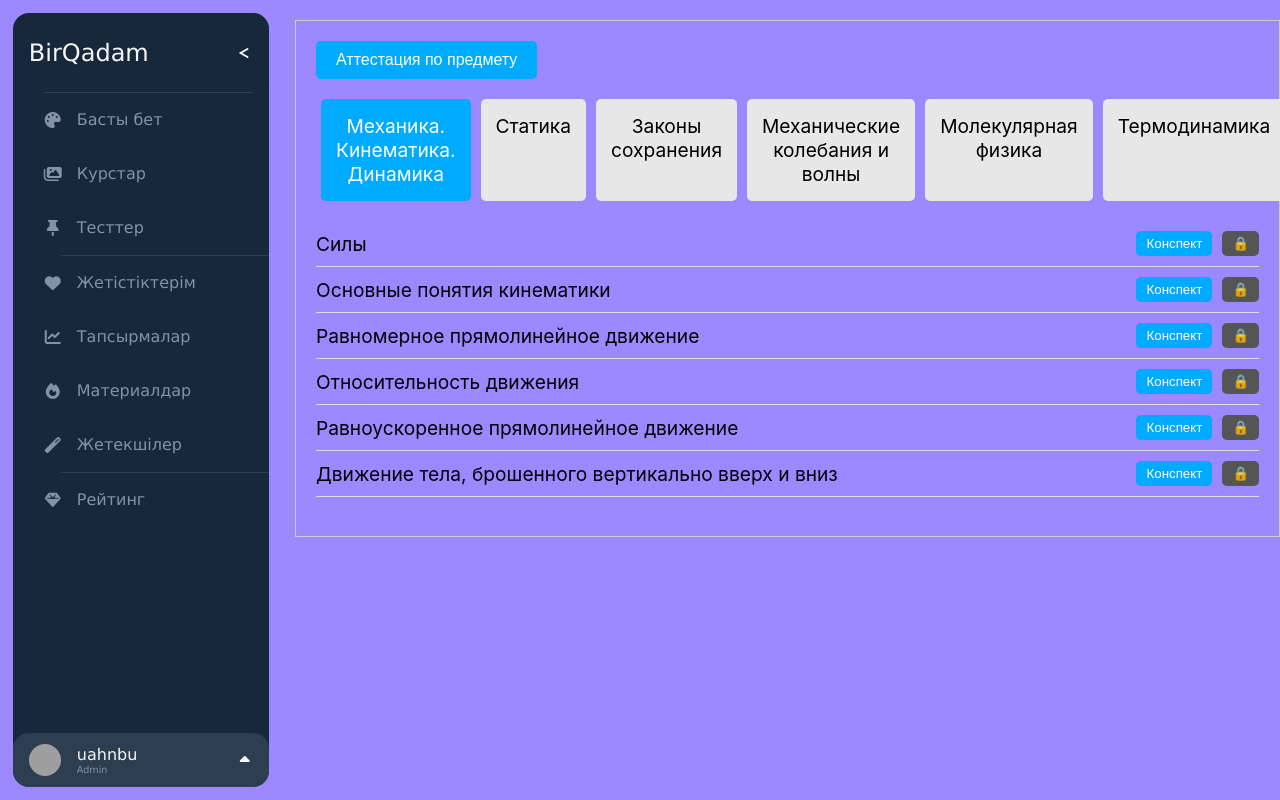
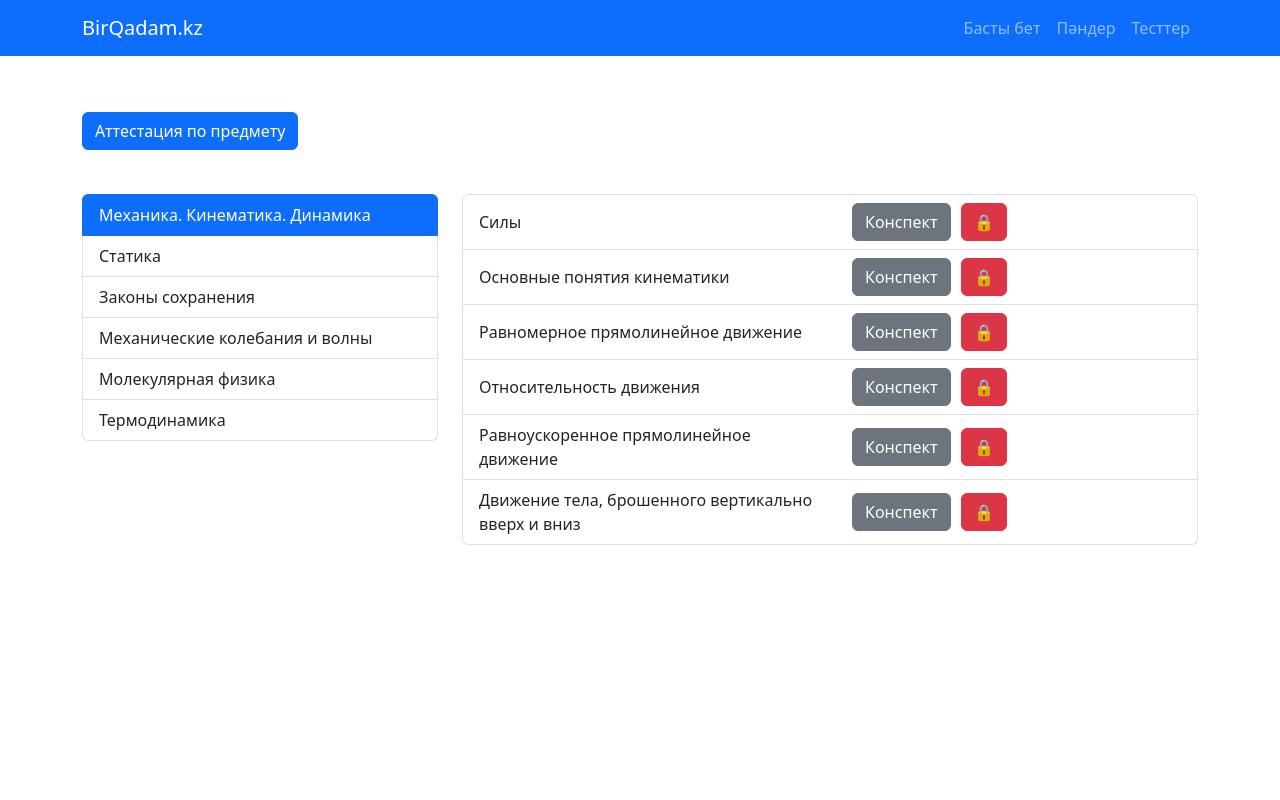
Before and after one commit to nurbolatkz/isma_edu_front, a React (Create React App) app: page / in a window 1280 px wide. Built offline with nearby package versions, Linux system fonts and the light colour scheme; grey boxes are pictures that could not be loaded.

Commit message:
change styles of project

```diff
--- a/package.json
+++ b/package.json
@@ -4,10 +4,15 @@
   "private": true,
   "dependencies": {
     "@fortawesome/fontawesome-free": "^6.5.2",
+    "@fortawesome/fontawesome-svg-core": "^6.5.2",
+    "@fortawesome/free-solid-svg-icons": "^6.5.2",
+    "@fortawesome/react-fontawesome": "^0.2.2",
     "@testing-library/jest-dom": "^5.17.0",
     "@testing-library/react": "^13.4.0",
     "@testing-library/user-event": "^13.5.0",
+    "bootstrap": "^5.3.3",
     "react": "^18.3.1",
+    "react-bootstrap": "^2.10.2",
     "react-dom": "^18.3.1",
     "react-scripts": "5.0.1",
     "web-vitals": "^2.1.4"
--- a/src/App.css
+++ b/src/App.css
@@ -1,5 +1,5 @@
 :root {
-  --background: #9c88ff;
+  --background: #fff;
   --navbar-width: 256px;
   --navbar-width-min: 80px;
   --navbar-dark-primary: #18283b;
@@ -8,7 +8,8 @@
   --navbar-light-secondary: #8392a5;
 }
 
-html, body {
+html,
+body {
   margin: 0;
   background: var(--background);
 }
@@ -16,7 +17,8 @@ html, body {
 #nav-toggle:checked ~ #nav-header {
   width: calc(var(--navbar-width-min) - 16px);
 }
-#nav-toggle:checked ~ #nav-content, #nav-toggle:checked ~ #nav-footer {
+#nav-toggle:checked ~ #nav-content,
+#nav-toggle:checked ~ #nav-footer {
   width: var(--navbar-width-min);
 }
 #nav-toggle:checked ~ #nav-header #nav-title {
@@ -24,14 +26,15 @@ html, body {
   pointer-events: none;
   transition: opacity 0.1s;
 }
-#nav-toggle:checked ~ #nav-header label[for=nav-toggle] {
+#nav-toggle:checked ~ #nav-header label[for="nav-toggle"] {
   left: calc(50% - 8px);
   transform: translate(-50%);
 }
 #nav-toggle:checked ~ #nav-header #nav-toggle-burger {
   background: var(--navbar-light-primary);
 }
-#nav-toggle:checked ~ #nav-header #nav-toggle-burger:before, #nav-toggle:checked ~ #nav-header #nav-toggle-burger::after {
+#nav-toggle:checked ~ #nav-header #nav-toggle-burger:before,
+#nav-toggle:checked ~ #nav-header #nav-toggle-burger::after {
   width: 16px;
   background: var(--navbar-light-secondary);
   transform: translate(0, 0) rotate(0deg);
@@ -48,7 +51,8 @@ html, body {
   left: 50%;
   transform: translate(-50%);
 }
-#nav-toggle:checked ~ #nav-footer #nav-footer-titlebox, #nav-toggle:checked ~ #nav-footer label[for=nav-footer-toggle] {
+#nav-toggle:checked ~ #nav-footer #nav-footer-titlebox,
+#nav-toggle:checked ~ #nav-footer label[for="nav-footer-toggle"] {
   opacity: 0;
   transition: opacity 0.1s;
   pointer-events: none;
@@ -80,7 +84,7 @@ html, body {
   color: inherit;
   text-decoration: inherit;
 }
-#nav-bar input[type=checkbox] {
+#nav-bar input[type="checkbox"] {
   display: none;
 }
 
@@ -107,7 +111,7 @@ html, body {
   transition: opacity 1s;
 }
 
-label[for=nav-toggle] {
+label[for="nav-toggle"] {
   position: absolute;
   right: 0;
   width: 3rem;
@@ -126,7 +130,8 @@ label[for=nav-toggle] {
   border-radius: 99px;
   transition: background 0.2s;
 }
-#nav-toggle-burger:before, #nav-toggle-burger:after {
+#nav-toggle-burger:before,
+#nav-toggle-burger:after {
   content: "";
   position: absolute;
   top: -6px;
@@ -160,7 +165,7 @@ label[for=nav-toggle] {
 }
 #nav-content::-webkit-scrollbar-thumb {
   border-radius: 99px;
-  background-color: #D62929;
+  background-color: #d62929;
 }
 
 #nav-content-highlight {
@@ -174,7 +179,8 @@ label[for=nav-toggle] {
   border-radius: 16px 0 0 16px;
   transition: top 0.2s;
 }
-#nav-content-highlight:before, #nav-content-highlight:after {
+#nav-content-highlight:before,
+#nav-content-highlight:after {
   content: "";
   position: absolute;
   right: 0;
@@ -270,7 +276,9 @@ label[for=nav-toggle] {
   display: flex;
   flex-direction: column;
   z-index: 2;
-  transition: width 0.2s, height 0.2s;
+  transition:
+    width 0.2s,
+    height 0.2s;
 }
 
 #nav-footer-heading {
@@ -314,11 +322,11 @@ label[for=nav-toggle] {
   height: 30%;
   min-height: 54px;
 }
-#nav-footer-toggle:checked + #nav-footer label[for=nav-footer-toggle] {
+#nav-footer-toggle:checked + #nav-footer label[for="nav-footer-toggle"] {
   transform: rotate(180deg);
 }
 
-label[for=nav-footer-toggle] {
+label[for="nav-footer-toggle"] {
   position: absolute;
   right: 0;
   width: 3rem;
@@ -326,7 +334,9 @@ label[for=nav-footer-toggle] {
   display: flex;
   align-items: center;
   cursor: pointer;
-  transition: transform 0.2s, opacity 0.2s;
+  transition:
+    transform 0.2s,
+    opacity 0.2s;
 }
 
 #nav-footer-content {
@@ -343,9 +353,8 @@ label[for=nav-footer-toggle] {
 }
 #nav-footer-content::-webkit-scrollbar-thumb {
   border-radius: 99px;
-  background-color: #D62929;
+  background-color: #d62929;
 }
-
 
 .selected_content {
   padding: 20px;
@@ -358,12 +367,10 @@ label[for=nav-footer-toggle] {
 
 /* Adjust margin-left when navbar is hidden */
 
-
 /* Adjust margin-left when navbar is opened */
 .navbar-opened {
   margin-left: 95px; /* Adjust margin left when navbar is opened */
 }
-
 
 .course-info {
   border: 1px solid #ccc;
@@ -458,7 +465,6 @@ label[for=nav-footer-toggle] {
   background-color: #0056b3;
 }
 
-
 .attestation-btn {
   background-color: #00aaff;
   color: white;
@@ -513,7 +519,8 @@ label[for=nav-footer-toggle] {
   flex-grow: 1;
 }
 
-.concept-btn, .lock-btn {
+.concept-btn,
+.lock-btn {
   background-color: #00aaff;
   color: white;
   border: none;
@@ -526,3 +533,21 @@ label[for=nav-footer-toggle] {
 .lock-btn {
   background-color: #555;
 }
+
+.navbar-brand {
+  flex-grow: 1;
+  text-align: center;
+}
+
+@media (min-width: 768px) {
+  .navbar-brand {
+    text-align: left;
+  }
+}
+
+.nav_items {
+  float: right;
+}
+.attestation-btn {
+  margin-top: 5%;
+}
--- a/src/App.js
+++ b/src/App.js
@@ -1,10 +1,10 @@
-import React, { useState } from 'react';
-import './App.css';
-import Navbar from './components/Navbar';
-import SubjectsDetail from './components/SubjectsDetail';
+import React, { useState } from "react";
+import "./App.css";
+import Navbar from "./components/Navbar";
+import SubjectsDetail from "./components/SubjectsDetail";
 
 function App() {
-  const [selectedContent, setSelectedContent] = useState('');
+  const [selectedContent, setSelectedContent] = useState("");
   const [isNavbarOpen, setIsNavbarOpen] = useState(false);
 
   const handleNavbarItemClick = (content) => {
@@ -17,11 +17,13 @@ function App() {
 
   return (
     <div>
-      <Navbar onNavbarItemClick={handleNavbarItemClick} isNavbarOpen={isNavbarOpen} toggleNavbar={toggleNavbar} />
-      <div className={`selected_content ${isNavbarOpen ? 'navbar-opened' : ''}`}>
-        {selectedContent}
-        <SubjectsDetail />
-      </div>
+      <Navbar
+        onNavbarItemClick={handleNavbarItemClick}
+        isNavbarOpen={isNavbarOpen}
+        toggleNavbar={toggleNavbar}
+      />
+
+      <SubjectsDetail />
     </div>
   );
 }
--- a/src/components/Navbar.js
+++ b/src/components/Navbar.js
@@ -1,83 +1,27 @@
-import React from 'react';
-import '../style.css';
+import React from "react";
+import "../style.css";
+import Container from "react-bootstrap/Container";
+import Nav from "react-bootstrap/Nav";
+import Navbar from "react-bootstrap/Navbar";
+import "bootstrap/dist/css/bootstrap.min.css";
 
-function Navbar({ onNavbarItemClick, isNavbarOpen, toggleNavbar }) {
-    const handleItemClick = (content) => {
-      onNavbarItemClick(content);
-    };
+function NavbarContainer({ onNavbarItemClick, isNavbarOpen, toggleNavbar }) {
+  const handleItemClick = (content) => {
+    onNavbarItemClick(content);
+  };
 
-    return (
-    <div id="nav-bar">
-         <input id="nav-toggle" type="checkbox" checked={isNavbarOpen} onChange={toggleNavbar} />
-
-      <div id="nav-header">
-        <a id="nav-title" href="#" >
-          BirQadam
-        </a>
-        <label htmlFor="nav-toggle">
-          <span id="nav-toggle-burger"></span>
-        </label>
-        <hr />
-      </div>
-      <div id="nav-content">
-         <div className="nav-button" onClick={() => handleItemClick('Басты бет')}>
-            <i className="fas fa-palette"></i>
-            <span>Басты бет</span>
-        </div>
-        <div className="nav-button"  onClick={() => handleItemClick('Курстар')}>
-          <i className="fas fa-images"></i>
-          <span>Курстар</span>
-        </div>
-        <div className="nav-button"  onClick={() => handleItemClick('Тесттер')}>
-          <i className="fas fa-thumbtack"></i>
-          <span>Тесттер</span>
-        </div>
-        <hr />
-        <div className="nav-button">
-          <i className="fas fa-heart"></i>
-          <span>Жетістіктерім</span>
-        </div>
-        <div className="nav-button">
-          <i className="fas fa-chart-line"></i>
-          <span>Тапсырмалар</span>
-        </div>
-        <div className="nav-button">
-          <i className="fas fa-fire"></i>
-          <span>Материалдар</span>
-        </div>
-        <div className="nav-button">
-          <i className="fas fa-magic"></i>
-          <span>Жетекшілер</span>
-        </div>
-        <hr />
-        <div className="nav-button">
-          <i className="fas fa-gem"></i>
-          <span>Рейтинг</span>
-        </div>
-        <div id="nav-content-highlight"></div>
-      </div>
-      <input id="nav-footer-toggle" type="checkbox" />
-      <div id="nav-footer">
-        <div id="nav-footer-heading">
-          <div id="nav-footer-avatar">
-            <img src="https://gravatar.com/avatar/4474ca42d303761c2901fa819c4f2547" alt="avatar" />
-          </div>
-          <div id="nav-footer-titlebox">
-            <a id="nav-footer-title" href="https://codepen.io/uahnbu/pens/public">
-              uahnbu
-            </a>
-            <span id="nav-footer-subtitle">Admin</span>
-          </div>
-          <label htmlFor="nav-footer-toggle">
-            <i className="fas fa-caret-up"></i>
-          </label>
-        </div>
-        <div id="nav-footer-content">
-          Lorem ipsum dolor sit amet, consectetur adipiscing elit, sed do eiusmod tempor incididunt ut labore et dolore magna aliqua.
-        </div>
-      </div>
-    </div>
+  return (
+    <Navbar bg="primary" data-bs-theme="dark">
+      <Container>
+        <Navbar.Brand href="#home">BirQadam.kz</Navbar.Brand>
+        <Nav className="me-auto">
+          <Nav.Link href="#home">Басты бет</Nav.Link>
+          <Nav.Link href="#features">Пәндер</Nav.Link>
+          <Nav.Link href="#pricing">Тесттер</Nav.Link>
+        </Nav>
+      </Container>
+    </Navbar>
   );
 }
 
-export default Navbar;
+export default NavbarContainer;
--- a/src/components/SubjectsDetail.js
+++ b/src/components/SubjectsDetail.js
@@ -1,79 +1,115 @@
-import React, { useState } from 'react';
-
+import React, { useState } from "react";
+import { Container, Row, Col, Button, ListGroup } from "react-bootstrap";
+import "bootstrap/dist/css/bootstrap.min.css";
 
 const topicsData = [
-    { id: 'mechanics', name: 'Механика. Кинематика. Динамика' },
-    { id: 'statics', name: 'Статика' },
-    { id: 'conservation', name: 'Законы сохранения' },
-    { id: 'waves', name: 'Механические колебания и волны' },
-    { id: 'molecular', name: 'Молекулярная физика' },
-    { id: 'thermodynamics', name: 'Термодинамика' }
+  { id: "mechanics", name: "Механика. Кинематика. Динамика" },
+  { id: "statics", name: "Статика" },
+  { id: "conservation", name: "Законы сохранения" },
+  { id: "waves", name: "Механические колебания и волны" },
+  { id: "molecular", name: "Молекулярная физика" },
+  { id: "thermodynamics", name: "Термодинамика" },
 ];
 
 const contentsData = {
   mechanics: [
-        { name: 'Силы', isLocked: true },
-        { name: 'Основные понятия кинематики', isLocked: true },
-        { name: 'Равномерное прямолинейное движение', isLocked: true },
-        { name: 'Относительность движения', isLocked: true },
-        { name: 'Равноускоренное прямолинейное движение', isLocked: true },
-        { name: 'Движение тела, брошенного вертикально вверх и вниз', isLocked: true }
+    { name: "Силы", isLocked: true },
+    { name: "Основные понятия кинематики", isLocked: true },
+    { name: "Равномерное прямолинейное движение", isLocked: true },
+    { name: "Относительность движения", isLocked: true },
+    { name: "Равноускоренное прямолинейное движение", isLocked: true },
+    {
+      name: "Движение тела, брошенного вертикально вверх и вниз",
+      isLocked: true,
+    },
   ],
   statics: [
-        { name: 'Статическое равновесие', isLocked: true },
-        { name: 'Прочность материалов', isLocked: true }
+    { name: "Статическое равновесие", isLocked: true },
+    { name: "Прочность материалов", isLocked: true },
   ],
   conservation: [
-        { name: 'Закон сохранения энергии', isLocked: true },
-        { name: 'Закон сохранения импульса', isLocked: true }
+    { name: "Закон сохранения энергии", isLocked: true },
+    { name: "Закон сохранения импульса", isLocked: true },
   ],
   waves: [
-        { name: 'Гармонические колебания', isLocked: true },
-        { name: 'Волновые явления', isLocked: true }
+    { name: "Гармонические колебания", isLocked: true },
+    { name: "Волновые явления", isLocked: true },
   ],
   molecular: [
-        { name: 'Кинетическая теория', isLocked: true },
-        { name: 'Свойства газов', isLocked: true }
+    { name: "Кинетическая теория", isLocked: true },
+    { name: "Свойства газов", isLocked: true },
   ],
   thermodynamics: [
-        { name: 'Первые начала термодинамики', isLocked: true },
-        { name: 'Энтропия', isLocked: true }
-    ]
+    { name: "Первые начала термодинамики", isLocked: true },
+    { name: "Энтропия", isLocked: true },
+  ],
 };
 
 const SubjectsDetail = () => {
-    const [selectedTopic, setSelectedTopic] = useState('mechanics');
+  const [selectedTopic, setSelectedTopic] = useState("mechanics");
 
   const handleTopicClick = (id) => {
     setSelectedTopic(id);
   };
 
   return (
-        <div className="container">
-            <button className="attestation-btn">Аттестация по предмету</button>
-            <div className="topics">
-                {topicsData.map(topic => (
-                    <div
+    <Container>
+      <Row className="mb-4">
+        <Col>
+          <Button variant="primary" className="attestation-btn">
+            Аттестация по предмету
+          </Button>
+        </Col>
+      </Row>
+      <Row>
+        <Col md={4} className="mb-4">
+          <ListGroup>
+            {topicsData.map((topic) => (
+              <ListGroup.Item
                 key={topic.id}
-                        className={`topic ${selectedTopic === topic.id ? 'selected' : ''}`}
+                action
+                active={selectedTopic === topic.id}
                 onClick={() => handleTopicClick(topic.id)}
               >
                 {topic.name}
+              </ListGroup.Item>
+            ))}
+          </ListGroup>
+        </Col>
+        <Col md={8}>
+          {Object.keys(contentsData).map((topicId) => (
+            <div
+              key={topicId}
+              className={`content-list ${selectedTopic === topicId ? "" : "d-none"}`}
+            >
+              <ListGroup>
+                {contentsData[topicId].map((content, index) => (
+                  <ListGroup.Item key={index}>
+                    <Row className="align-items-center">
+                      <Col>{content.name}</Col>
+                      <Col className="text-right">
+                        <Button
+                          variant="secondary"
+                          className="mr-2 concept-btn"
+                        >
+                          Конспект
+                        </Button>
+                        <Button
+                          variant={content.isLocked ? "danger" : "success"}
+                          className="lock-btn"
+                        >
+                          {content.isLocked ? "🔒" : "🔓"}
+                        </Button>
+                      </Col>
+                    </Row>
+                  </ListGroup.Item>
+                ))}
+              </ListGroup>
             </div>
           ))}
-            </div>
-            {Object.keys(contentsData).map(topicId => (
-                <ul key={topicId} className={`content-list ${selectedTopic === topicId ? '' : 'hidden'}`} id={topicId}>
-                    {contentsData[topicId].map((content, index) => (
-                        <li key={index}>
-                            <span>{content.name}</span>
-                            <button className="concept-btn">Конспект</button>
-                            <button className="lock-btn">{content.isLocked ? '🔒' : '🔓'}</button>
-                        </li>
-                    ))}
-                </ul>
-            ))}
-        </div>
+        </Col>
+      </Row>
+    </Container>
   );
 };
 
```
Also changed, not shown: src/index.js (+8 -8 lines), .codesandbox/tasks.json (added), .devcontainer/devcontainer.json (added), 1 other file (tests, documents, lock files or other folders). Lines whose indentation alone changed are shown as unchanged.
